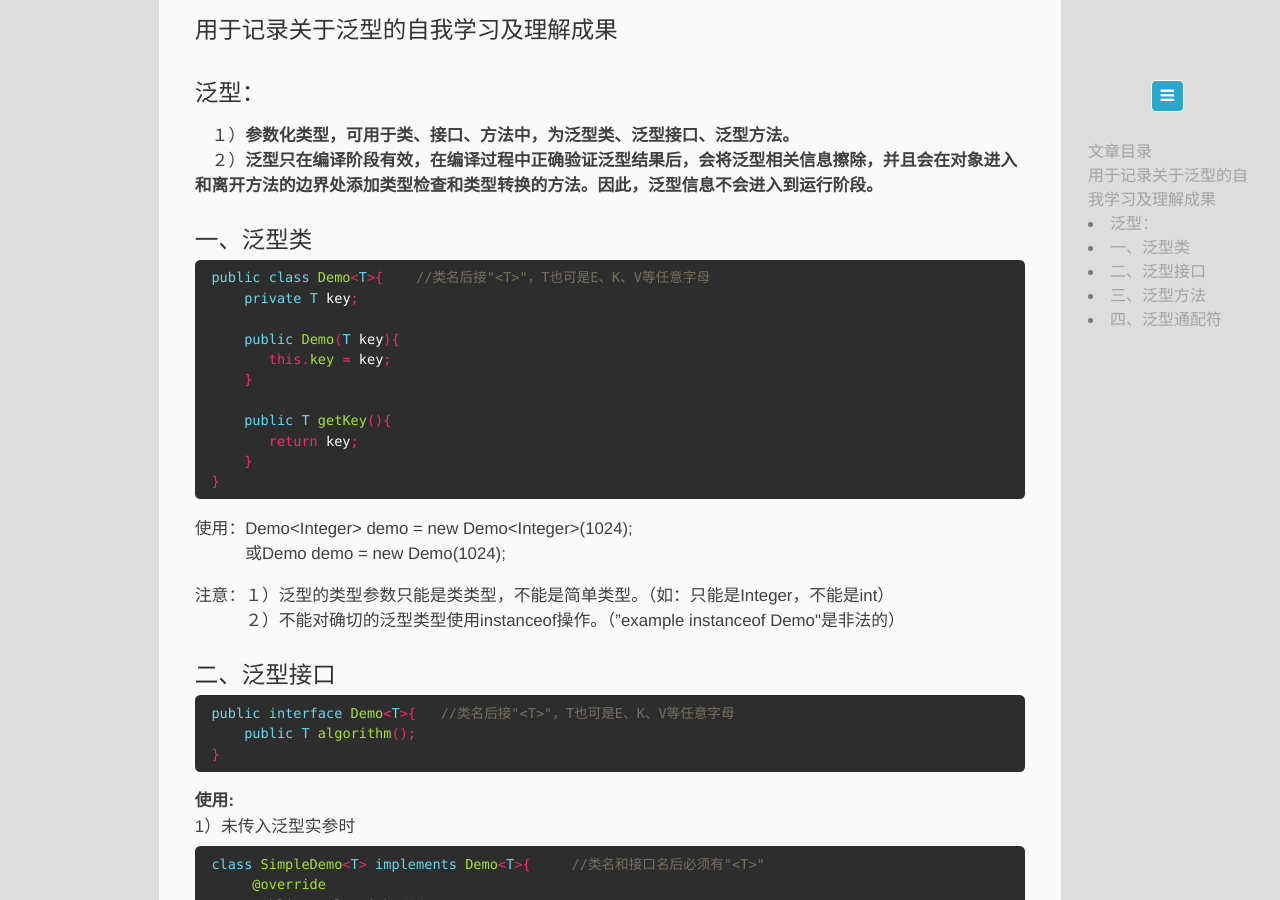
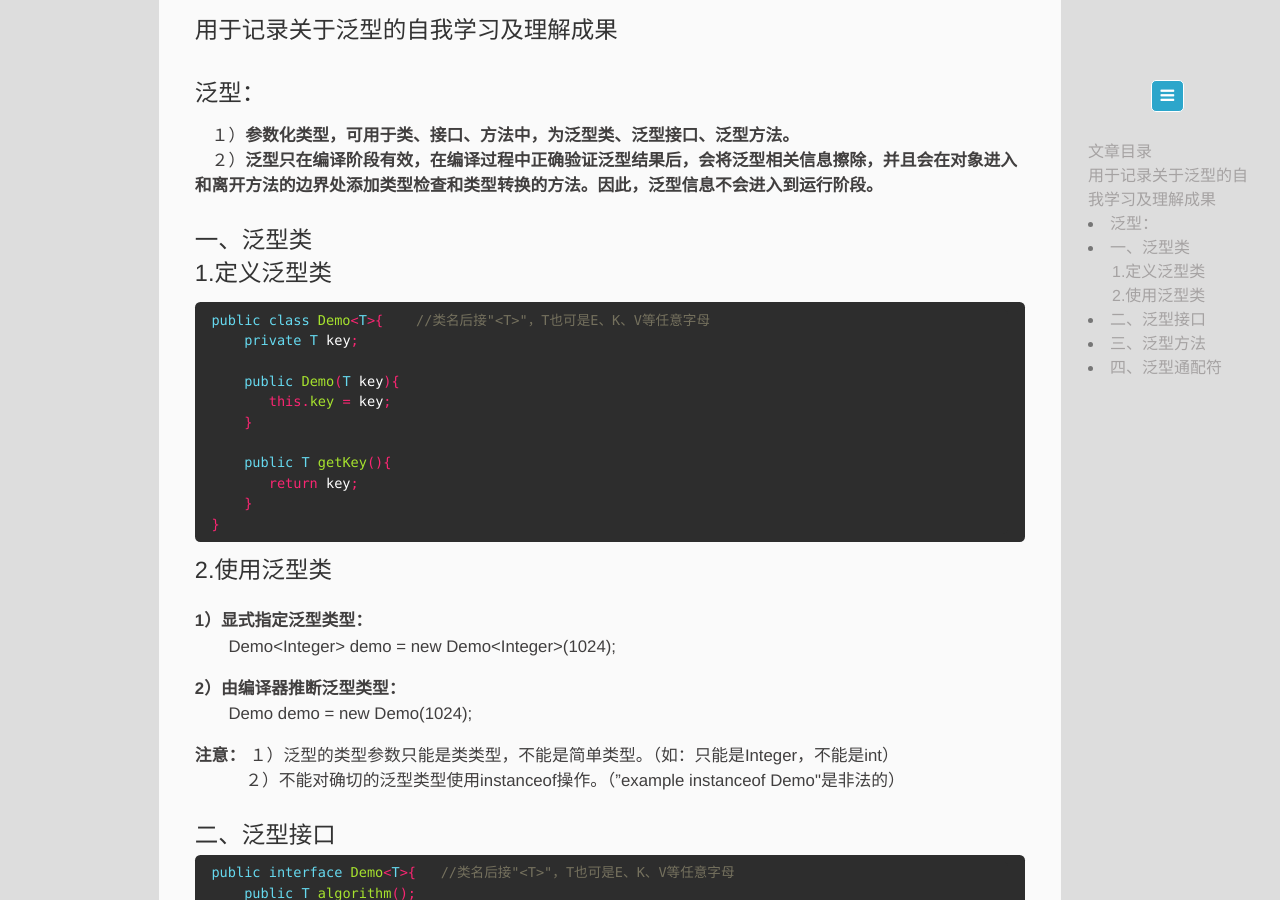
Before and after one commit to memorate/memorate.github.io, a Jekyll site: the page built from _posts/2019-10-10-genericity.markdown, in a window 1280 px wide and 900 px high, scrolled down 251 px. Built offline with Jekyll 4.4.1, drawn with Linux system fonts in a browser that asks for light colours.

Commit message:
2019-10-11 09:15

````diff
--- a/_posts/2019-10-10-genericity.markdown
+++ b/_posts/2019-10-10-genericity.markdown
@@ -14,6 +14,7 @@ description: 关于泛型的个人学习及理解
 　２）**泛型只在编译阶段有效，在编译过程中正确验证泛型结果后，会将泛型相关信息擦除，并且会在对象进入和离开方法的边界处添加类型检查和类型转换的方法。因此，泛型信息不会进入到运行阶段。**
 
 ### 一、泛型类
+#### 1.定义泛型类
 ```java
 public class Demo<T>{    //类名后接"<T>"，T也可是E、K、V等任意字母
     private T key;
@@ -27,10 +28,14 @@ public class Demo<T>{    //类名后接"<T>"，T也可是E、K、V等任意字
     }
 }
 ```
- 使用：Demo&lt;Integer> demo = new Demo&lt;Integer>(1024);
-　　　或Demo demo = new Demo(1024);
+#### 2.使用泛型类
+**1）显式指定泛型类型：**
+　　Demo&lt;Integer> demo = new Demo&lt;Integer>(1024);
 
-注意：１）泛型的类型参数只能是类类型，不能是简单类型。（如：只能是Integer，不能是int）
+**2）由编译器推断泛型类型：**
+　　Demo demo = new Demo(1024);
+
+**注意：** １）泛型的类型参数只能是类类型，不能是简单类型。（如：只能是Integer，不能是int）
 　　　２）不能对确切的泛型类型使用instanceof操作。（"example instanceof Demo<String>"是非法的）
 
 ### 二、泛型接口
````
